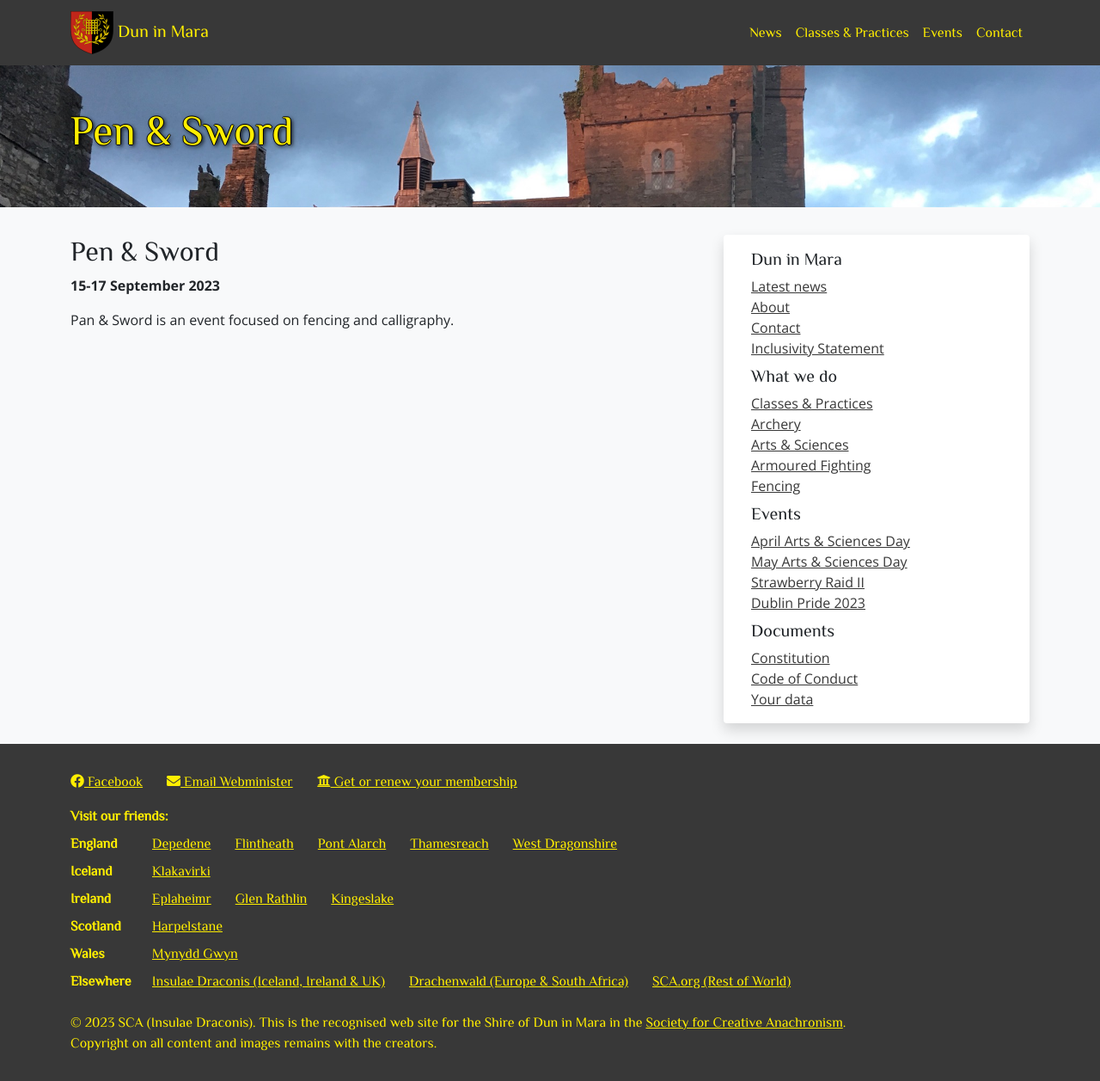
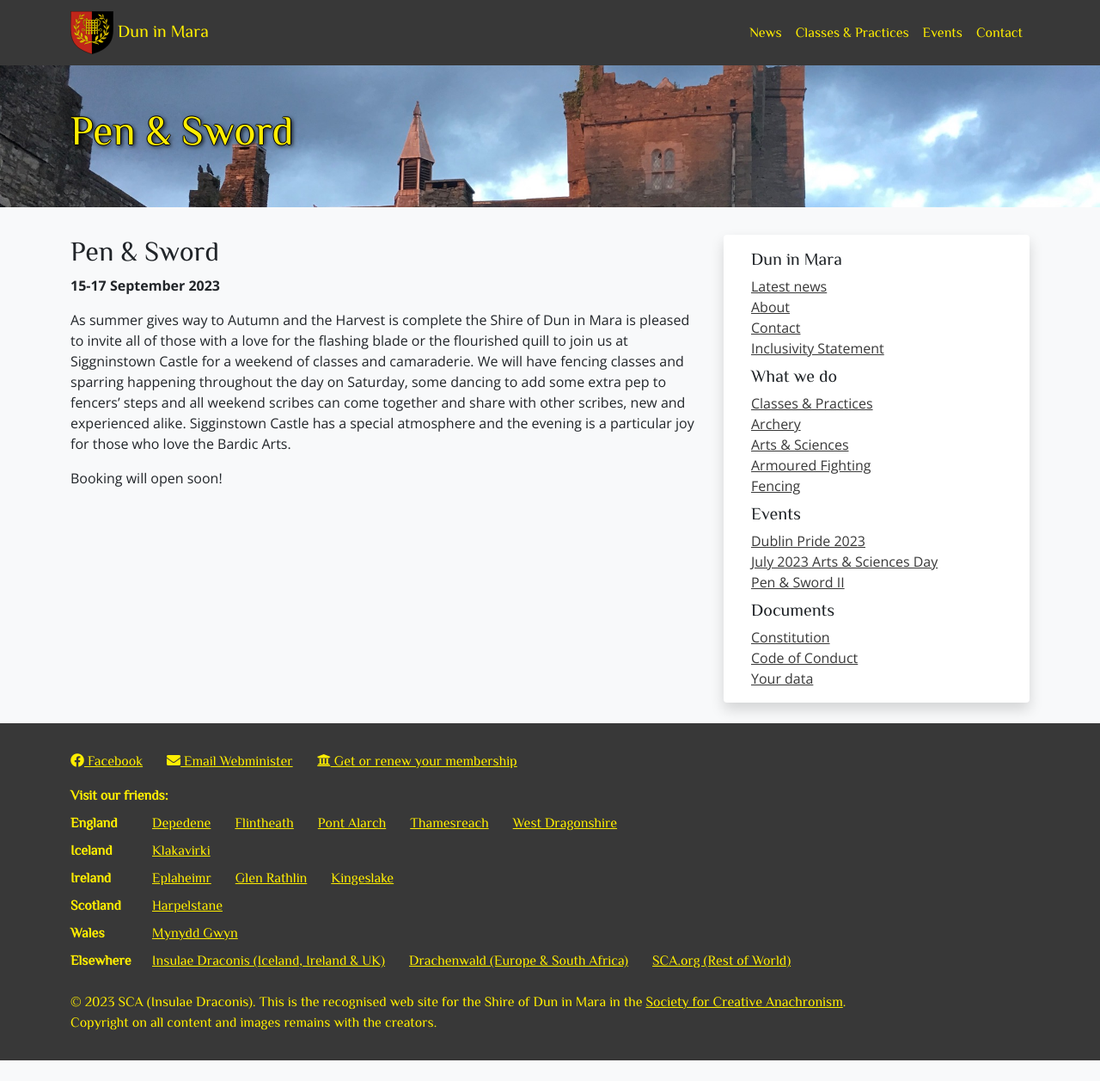
Before and after one commit to drachenwald/dun-in-mara, a Jekyll site: the page built from events/2023/penandsword/index.md, in a window 1280 px wide. Shown: the whole page at 86% size. Built offline with Jekyll 4.4.1, drawn with Linux system fonts in a browser that asks for light colours; comment, search, counter and statistics services are not loaded; after the commit the page ends 1233 px from its top, so only the background shows below that.

Commit message:
P&S Description, Events Pg Update, Sidebar

```diff
--- a/_includes/sidebar-default.html
+++ b/_includes/sidebar-default.html
@@ -13,10 +13,9 @@
       <li class="nav-item p-0"><a href="/historical-fencing">Fencing</a></li>
 
       <li class="nav-item pt-2"><h5>Events</h5></li>
-      <li class="nav-item p-0"><a href="https://fienta.com/arts-sciences-day-52703?6d5786efec69097d45cdb2b5425f96f0">April Arts & Sciences Day</a></li>
-      <li class="nav-item p-0"><a href="https://fienta.com/arts-sciences-day-52704?e5ab58548b8cce2ff2498f5818951186">May Arts & Sciences Day</a></li>
-      <li class="nav-item p-0"><a href="/events/2023/strawberry-raid">Strawberry Raid II</a></li>
       <li class="nav-item p-0"><a href="/events/2023/pride/">Dublin Pride 2023</a></li>
+      <li class="nav-item p-0"><a href="https://fienta.com/arts-sciences-day-62624">July 2023 Arts & Sciences Day</a></li>
+      <li class="nav-item p-0"><a href="/events/2023/penandsword/">Pen & Sword II</a></li>
 
       <li class="nav-item pt-2"><h5>Documents</h5></li>
       <li class="nav-item p-0"><a href="/about/constitution">Constitution</a></li>
--- a/events/2023/penandsword/index.md
+++ b/events/2023/penandsword/index.md
@@ -8,4 +8,7 @@ excerpt: "15-17 September 2023. Sigginstown Castle, Co. Wexford, Ireland."
 
 **15-17 September 2023**
 
-Pan & Sword is an event focused on fencing and calligraphy.
+As summer gives way to Autumn and the Harvest is complete the Shire of Dun in Mara is pleased to invite all of those with a love for the flashing blade or the flourished quill to join us at Siggninstown Castle for a weekend of classes and camaraderie.
+We will have fencing classes and sparring happening throughout the day on Saturday, some dancing to add some extra pep to fencers' steps and all weekend scribes can come together and share with other scribes, new and experienced alike. Sigginstown Castle has a special atmosphere and the evening is a particular joy for those who love the Bardic Arts.
+
+Booking will open soon!
```
Also changed, not shown: events/index.md (+1 -1 lines).
